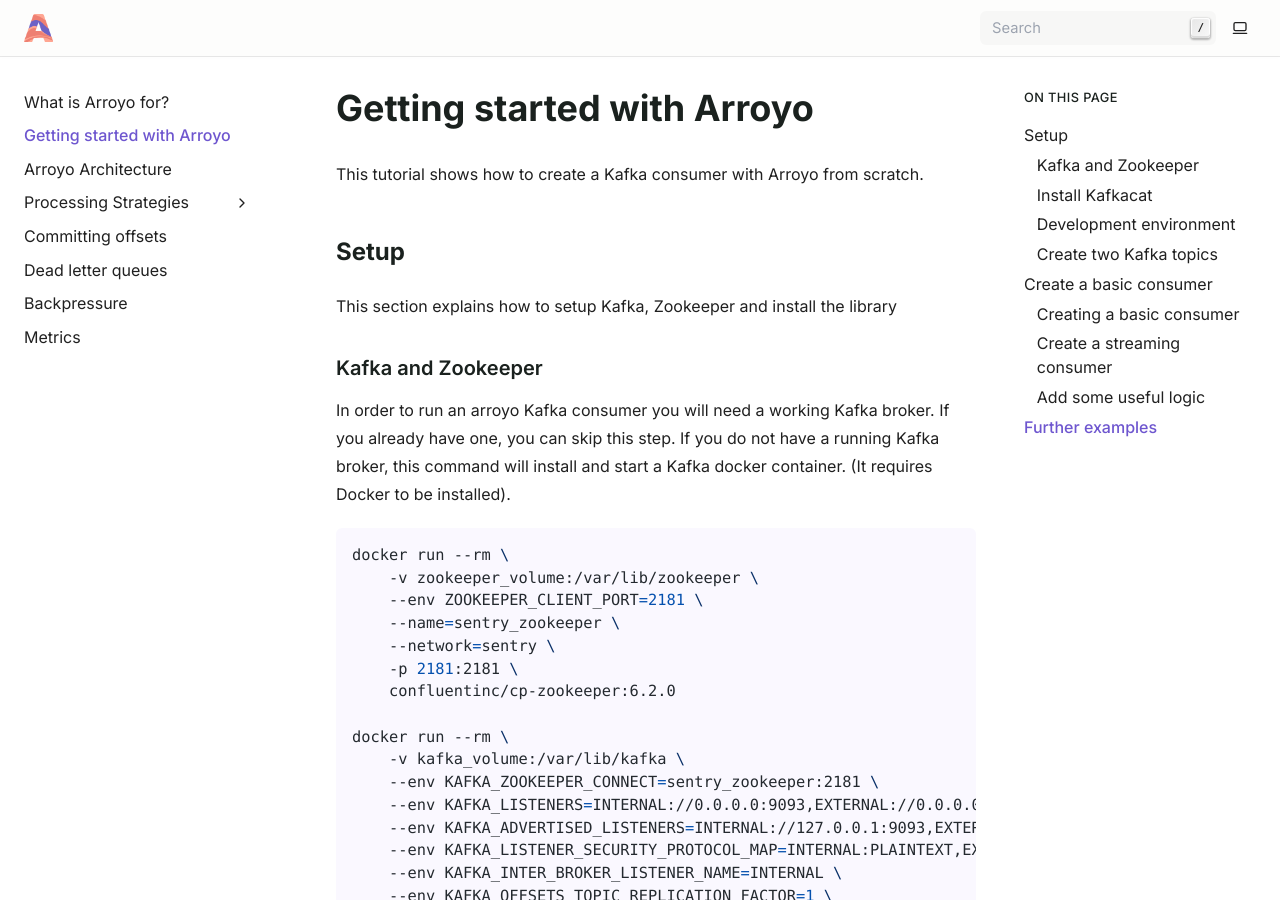
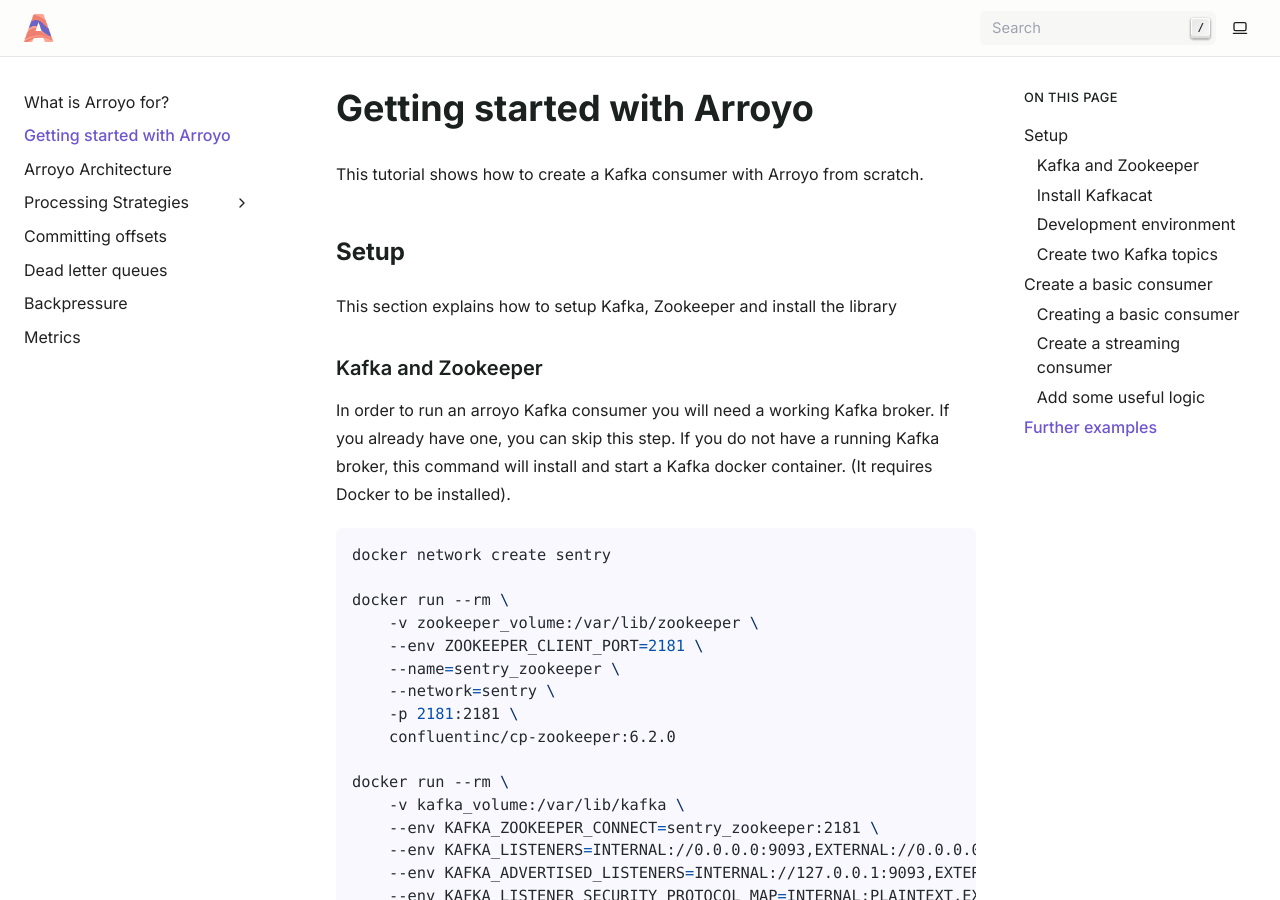
Before and after one commit to getsentry/arroyo, a Sphinx documentation site: the page built from docs/source/getstarted.rst, in a window 1280 px wide and 900 px high. Built offline with Sphinx 7.4.7, drawn with Linux system fonts in a browser that asks for light colours.

Commit message:
create network

```diff
--- a/docs/source/getstarted.rst
+++ b/docs/source/getstarted.rst
@@ -18,6 +18,8 @@
 a Kafka docker container. (It requires Docker to be installed).
 
 .. code-block:: Bash
+
+    docker network create sentry
 
     docker run --rm \
         -v zookeeper_volume:/var/lib/zookeeper \
```
